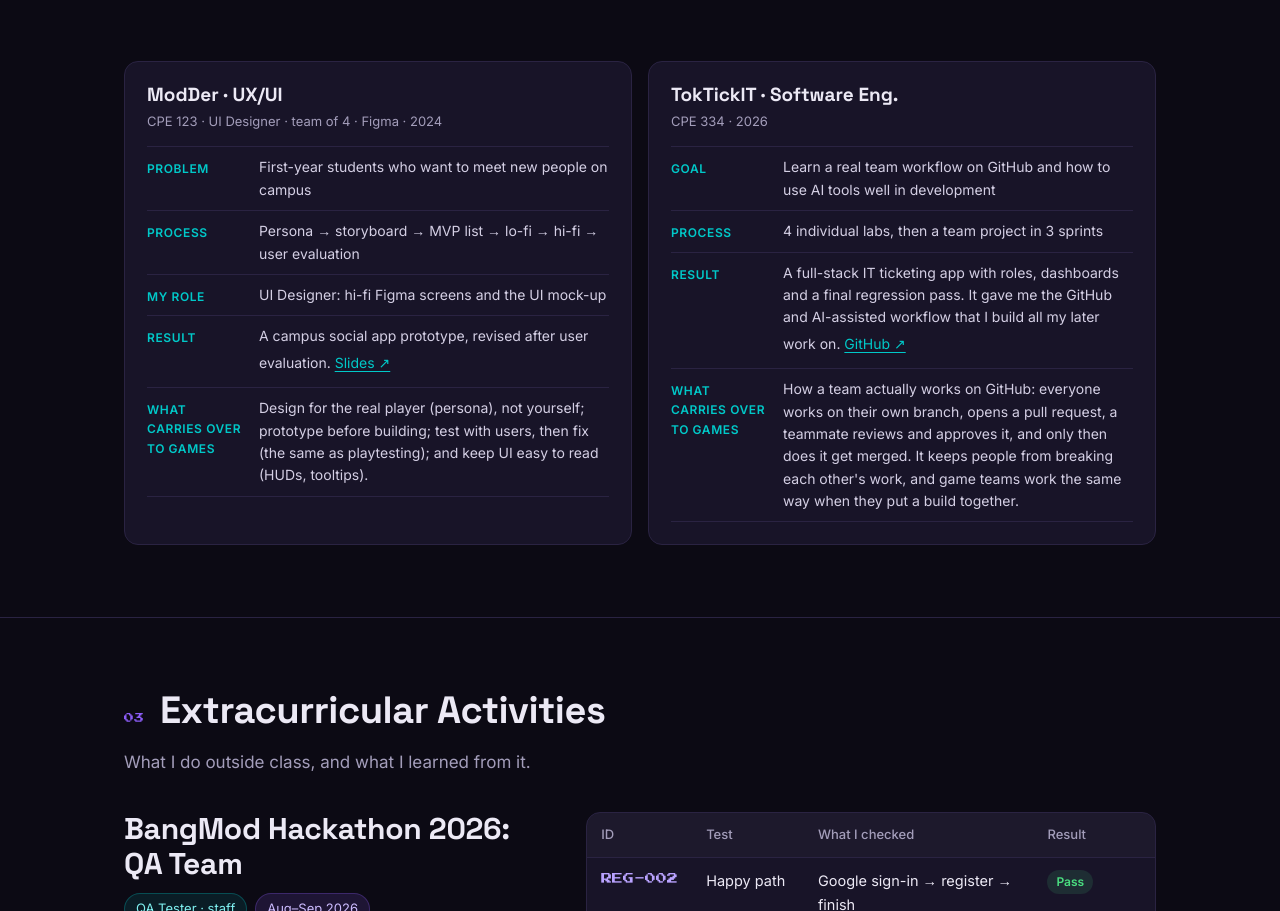
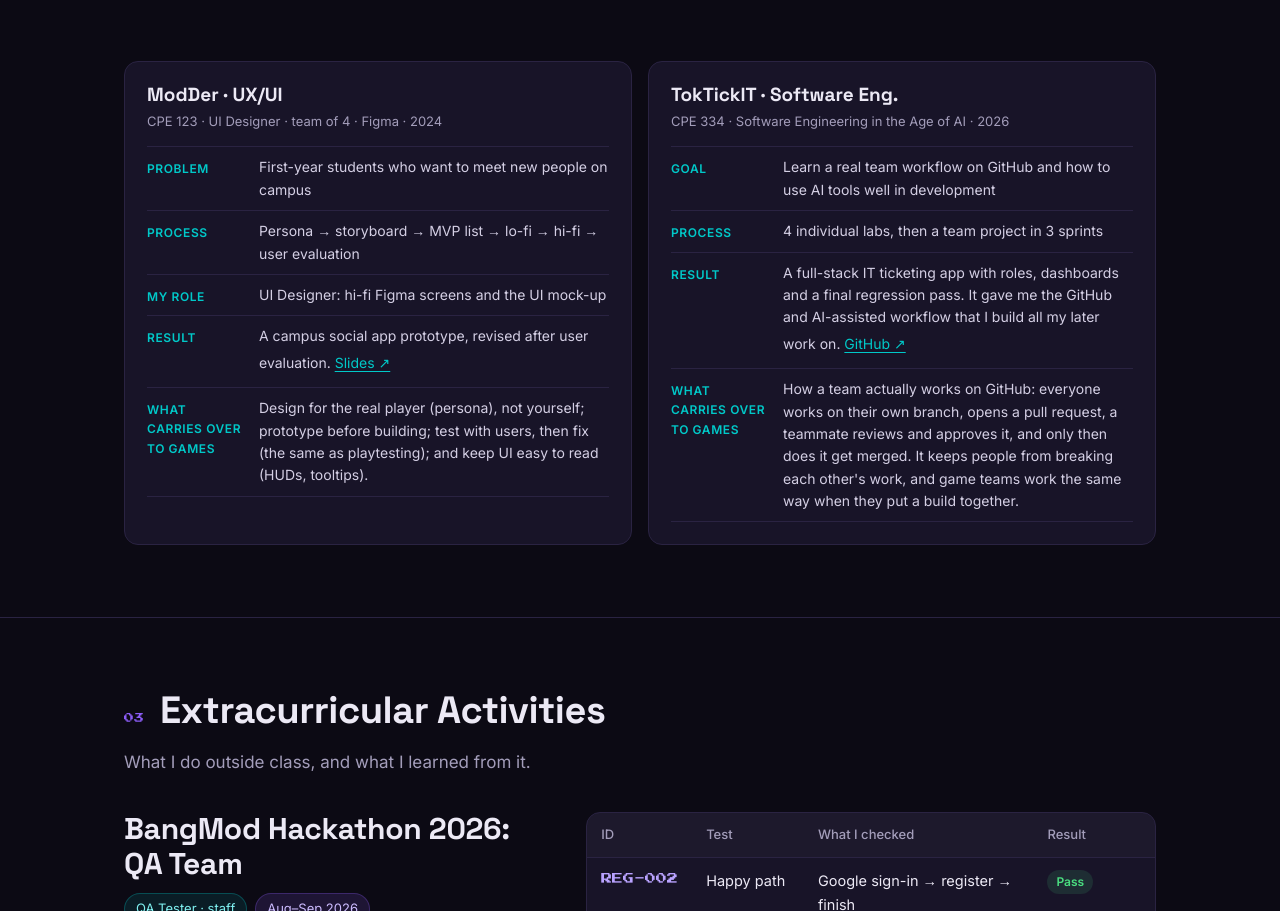
Before and after one commit to NinjoMUDA/NinjoMUDA.github.io, a plain HTML site: page index.html in a window 1280 px wide. Shown: the part 4517-5428 px from the top of the page. Drawn offline with Linux system fonts and the light colour scheme.

Commit message:
TokTickIT: full course name
Co-Authored-By: Claude Opus 5.5 <noreply@anthropic.com>

```diff
--- a/index.html
+++ b/index.html
@@ -362,7 +362,7 @@
         <div><b>Result</b><span>A campus social app prototype, revised after user evaluation. <a href="https://www.canva.com/design/DAGWwX4215o/xOgQmDO4dX1jsOYuBrN6AQ/view" target="_blank" rel="noopener">Slides ↗</a></span></div>
         <div><b>What carries over to games</b><span>Design for the real player (persona), not yourself; prototype before building; test with users, then fix (the same as playtesting); and keep UI easy to read (HUDs, tooltips).</span></div>
       </div></div>
-    <div class="card"><h4>TokTickIT · Software Eng.</h4><div class="sub">CPE 334 · 2026</div>
+    <div class="card"><h4>TokTickIT · Software Eng.</h4><div class="sub">CPE 334 · Software Engineering in the Age of AI · 2026</div>
       <div class="prr">
         <div><b>Goal</b><span>Learn a real team workflow on GitHub and how to use AI tools well in development</span></div>
         <div><b>Process</b><span>4 individual labs, then a team project in 3 sprints</span></div>
```
Also changed, not shown: resume.html (+1 -1 lines).
